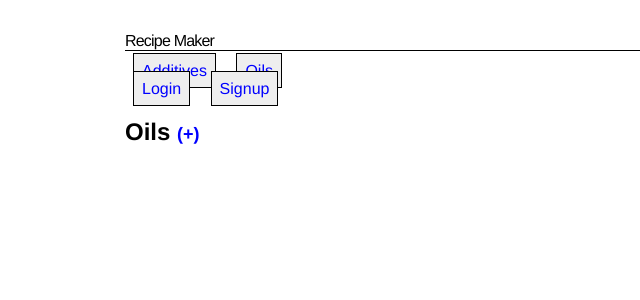
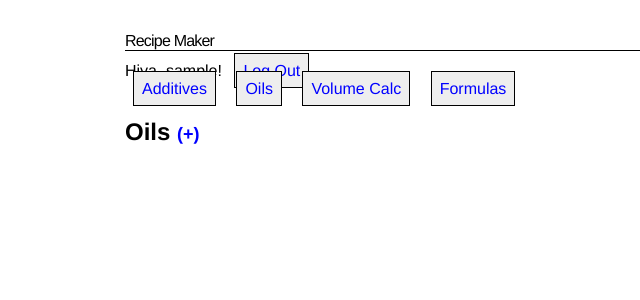
Before and after one commit to CaseyDragon/APPothecary, a Django app: page / in a window 1280 px wide. Shown: the top 300 px of the page, without its empty margins (115-755 px from the left). Run offline with Django 4.2, Linux system fonts and the light colour scheme; the visitor is signed in with stand-in values (Sample User, id 1); data that the repository does not hold is empty.

Commit message:
volume calc created, formulations created

```diff
--- a/recipemaker/templates/recipemaker/base.html
+++ b/recipemaker/templates/recipemaker/base.html
@@ -7,16 +7,18 @@
   <body>
     <h1>Recipe Maker</h1>
     <nav>
-      <a href="/additives">Additives</a>
-      <a href="/">Oils</a>
         <div class="'user-info">
-            {% if user.is_authenicated %} Hiya, {{ user.username }}!
+            {% if user.is_authenticated %} Hiya, {{ user.username }}!
             <a href="{% url 'logout' %}">Log Out</a>
             {% else %}
             <a href="{% url 'login' %}">Login</a>
             <a href="{% url 'signup' %}">Signup</a>
             {% endif %}
         </div>
+        <a href="/additives">Additives</a>
+        <a href="/">Oils</a>
+        <a href="/volume">Volume Calc</a>
+        <a href="/formulas">Formulas</a>
     </nav>
     {% block content %} {% endblock %}
   </body>
--- a/recipemaker/urls.py
+++ b/recipemaker/urls.py
@@ -6,4 +6,6 @@ urlpatterns = [
     path('oils/<int:id>', views.oils_detail, name='oils_detail'),
     path('additives/', views.additives_list, name='additives_list'),
     path('additives/<int:id>', views.additives_detail, name='additives_detail'),
+    path('volume/', views.volume_calc, name='volume_calc'),
+    path('formulas/', views.basic_formulations, name='basic_formulations'),
 ]
--- a/recipemaker/views.py
+++ b/recipemaker/views.py
@@ -16,3 +16,9 @@ def additives_list(request):
 def additives_detail(request, id):
     additive = Additives.objects.get(id=id)
     return render(request, 'recipemaker/additives_detail.html', {'additive': additive})
+
+def volume_calc(request):
+    return render(request, 'recipemaker/volume_calc.html')
+
+def basic_formulations(request):
+    return render(request, 'recipemaker/basic_formulations.html')
```
Also changed, not shown: recipemaker/templates/recipemaker/basic_formulations.html (added, +10 -0 lines), recipemaker/templates/recipemaker/volume_calc.html (added, +12 -0 lines).
